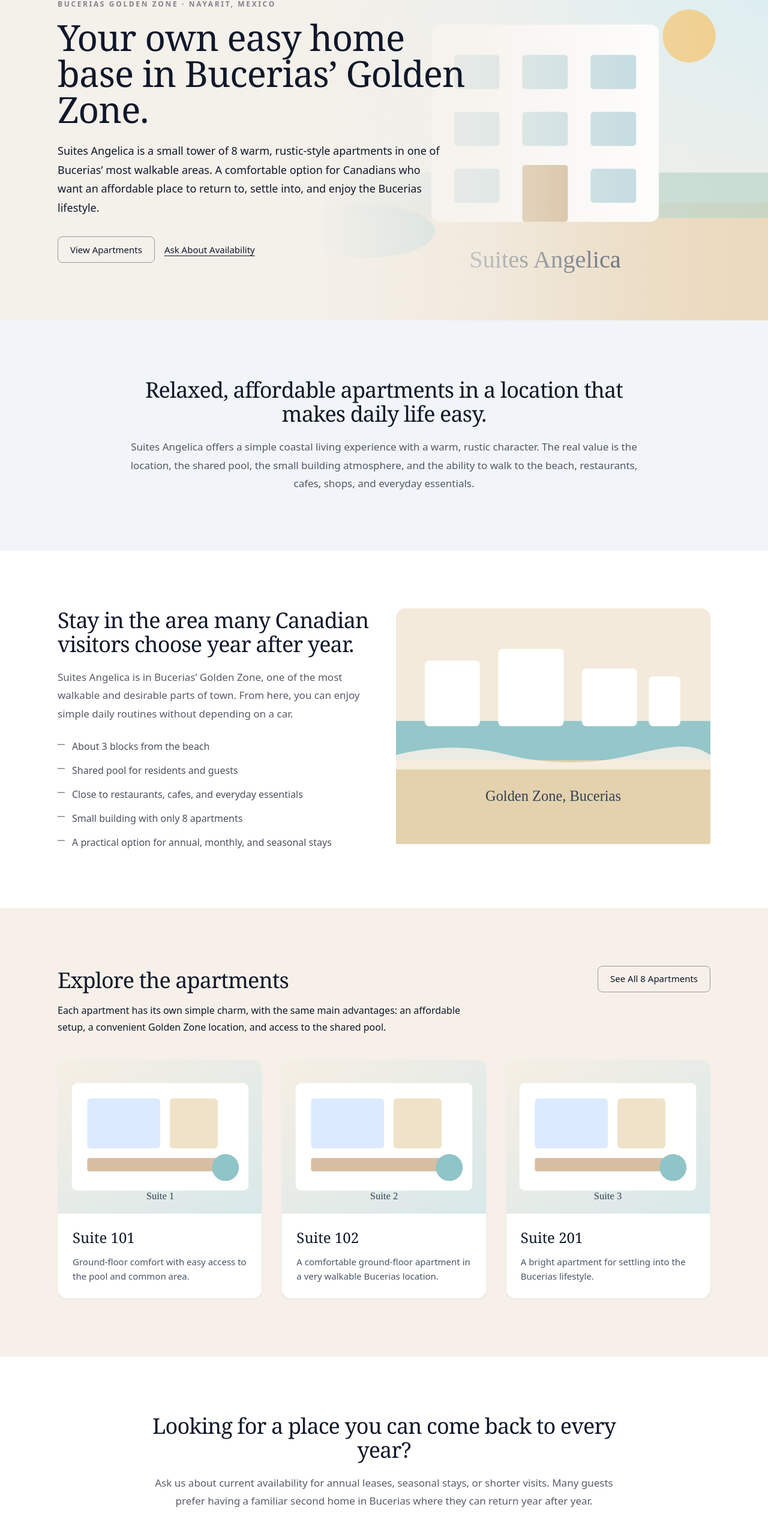
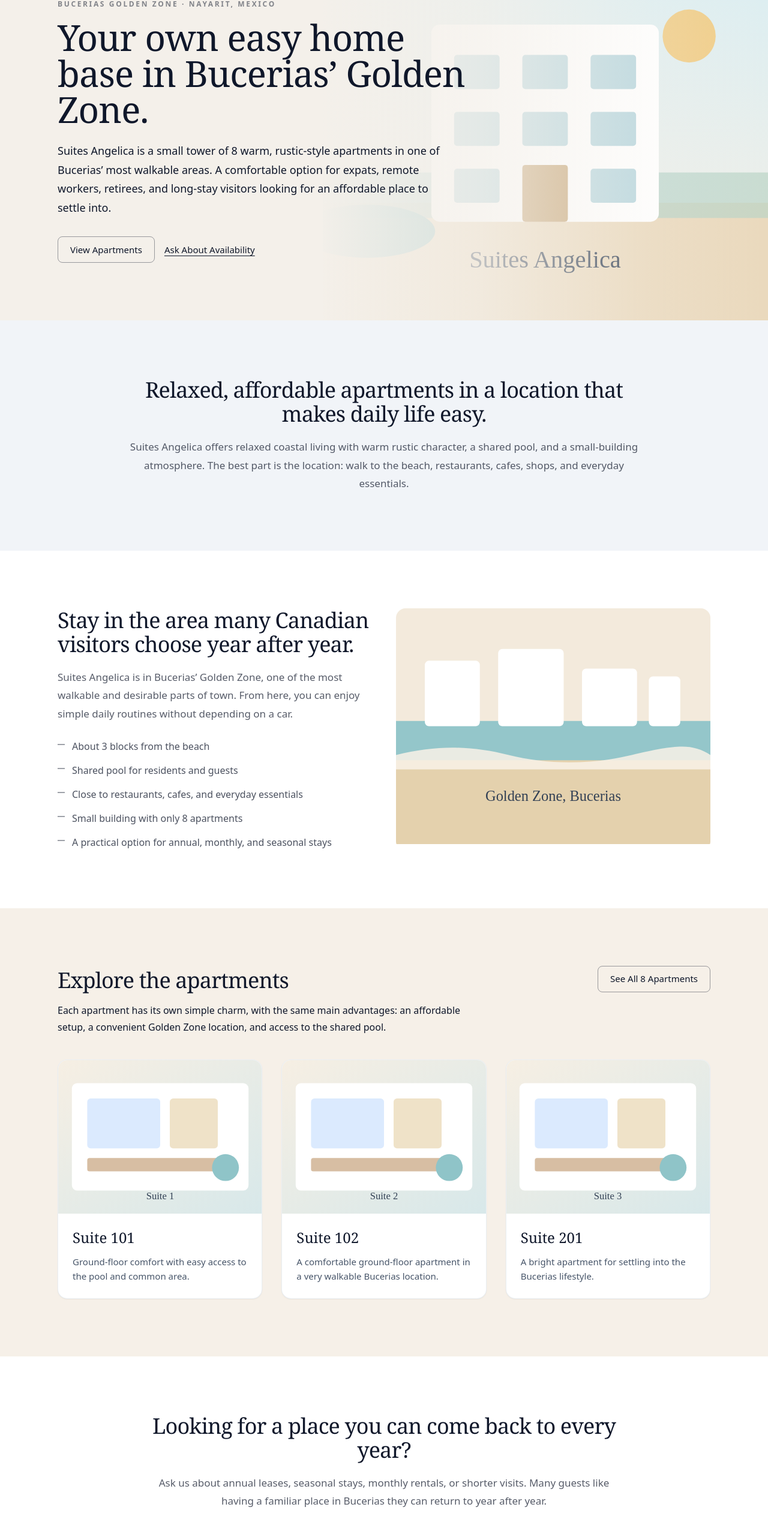
Before and after one commit to jfmichel86/Suites-Angelica1, a Next.js app: page / in a window 1280 px wide. Shown: the part 193-2740 px from the top of the page at 60% size. Built offline with nearby package versions, Linux system fonts and the light colour scheme.

Commit message:
Update page.tsx

```diff
--- a/app/page.tsx
+++ b/app/page.tsx
@@ -28,7 +28,7 @@ export default function Home() {
               Your own easy home base in Bucerias’ Golden Zone.
             </h1>
             <p className="mt-6 max-w-[640px] text-[18px] leading-[1.75] text-slate-900/72">
-                Suites Angelica is a small tower of 8 warm, rustic-style apartments in one of Bucerias’ most walkable areas. A comfortable option for Canadians who want an affordable place to return to, settle into, and enjoy the Bucerias lifestyle.
+                Suites Angelica is a small tower of 8 warm, rustic-style apartments in one of Bucerias’ most walkable areas. A comfortable option for expats, remote workers, retirees, and long-stay visitors looking for an affordable place to settle into.
             </p>
             <div className="mt-8 flex flex-wrap gap-4"><Button href="/properties">View Apartments</Button><Link href="/contact" className="inline-flex h-11 items-center text-[15px] font-medium underline underline-offset-4">Ask About Availability</Link></div>
           </div>
@@ -40,7 +40,7 @@ export default function Home() {
           <div className="mx-auto max-w-[860px] py-16 text-center md:py-24">
             <SectionTitle>Relaxed, affordable apartments in a location that makes daily life easy.</SectionTitle>
               <p className="mt-5 text-[17px] leading-[1.8] text-slate-900/70">
-                Suites Angelica offers a simple coastal living experience with a warm, rustic character. The real value is the location, the shared pool, the small building atmosphere, and the ability to walk to the beach, restaurants, cafes, shops, and everyday essentials.
+                Suites Angelica offers relaxed coastal living with warm rustic character, a shared pool, and a small-building atmosphere. The best part is the location: walk to the beach, restaurants, cafes, shops, and everyday essentials.
             </p>
           </div>
         </Container>
@@ -84,7 +84,7 @@ export default function Home() {
         <Container>
           <div className="mx-auto max-w-[780px] py-16 text-center md:py-24">
             <SectionTitle>Looking for a place you can come back to every year?</SectionTitle>
-            <p className="mt-5 text-[17px] leading-[1.75] text-slate-900/70">Ask us about current availability for annual leases, seasonal stays, or shorter visits. Many guests prefer having a familiar second home in Bucerias where they can return year after year.</p>
+            <p className="mt-5 text-[17px] leading-[1.75] text-slate-900/70">Ask us about annual leases, seasonal stays, monthly rentals, or shorter visits. Many guests like having a familiar place in Bucerias they can return to year after year.</p>
             <div className="mt-8"><Button href="/contact">Contact Us</Button></div>
           </div>
         </Container>
```
